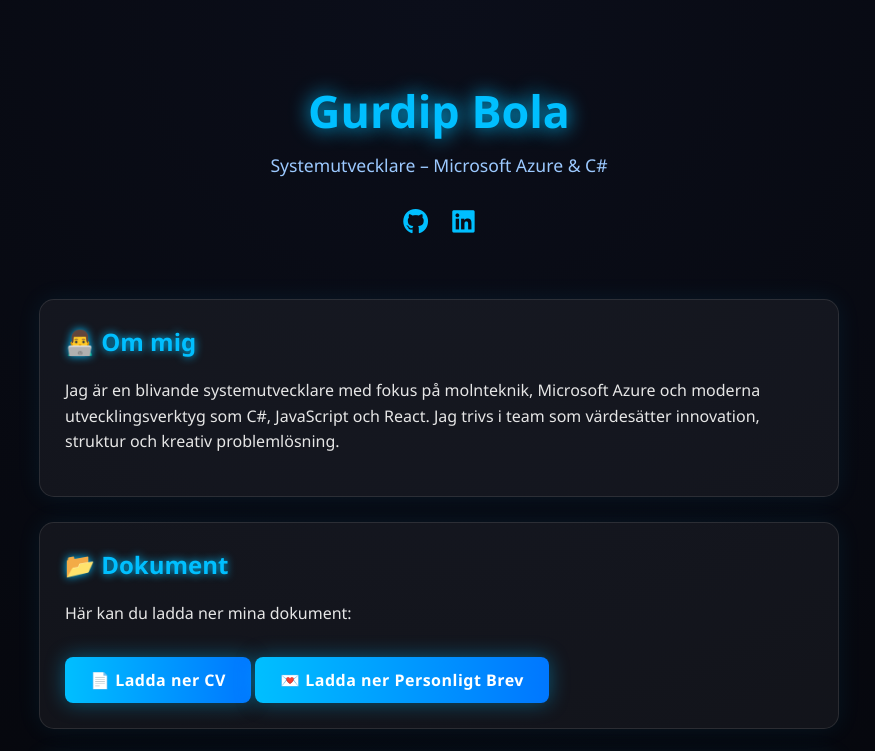
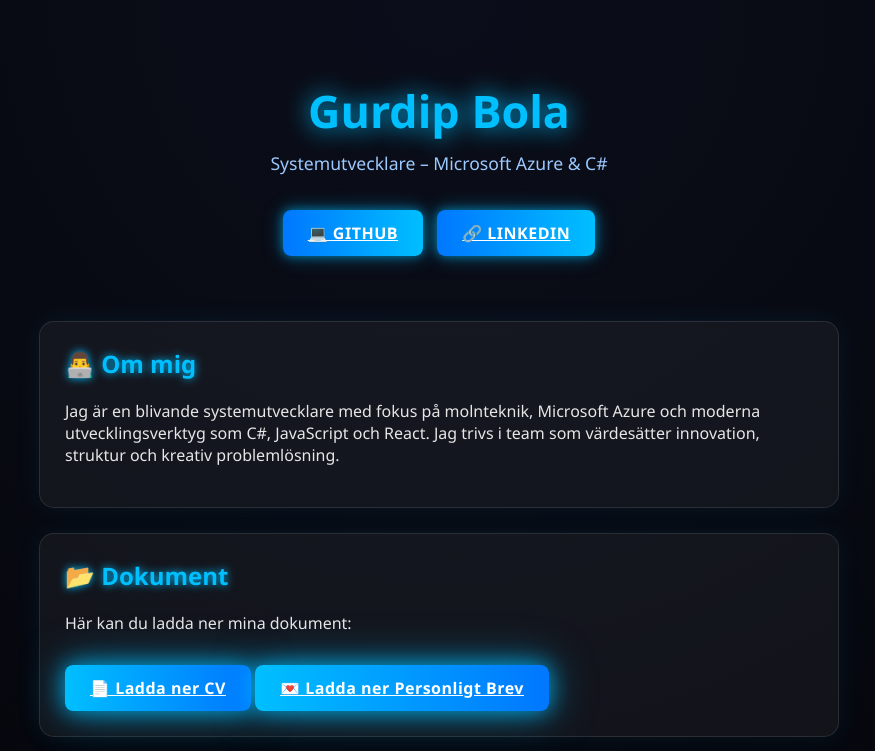
Before and after one commit to gurdip6/cv-pb--Gurdip-Bola, a plain HTML site: page index.html in a window 1280 px wide. Shown: the top 751 px of the page, without its empty margins (201-1076 px from the left). Drawn offline with Linux system fonts and the light colour scheme.

Commit message:
Refactor social links to styled buttons
Updated social links to use buttons with new styles.

```diff
--- a/index.html
+++ b/index.html
@@ -5,7 +5,6 @@
   <meta name="viewport" content="width=device-width, initial-scale=1">
   <title>Gurdip Bola – Portfolio</title>
   <style>
-    /* === GLOBAL STYLING === */
     body {
       margin: 0;
       font-family: 'Segoe UI', Tahoma, Geneva, Verdana, sans-serif;
@@ -20,8 +19,6 @@
       to { opacity: 1; transform: translateY(0); }
     }
 
-    a { text-decoration: none; }
-
     header {
       text-align: center;
       padding: 80px 20px 40px;
@@ -30,7 +27,7 @@
     header h1 {
       font-size: 2.8em;
       color: #00bfff;
-      text-shadow: 0 0 20px #00bfff;
+      text-shadow: 0 0 25px #00bfff;
       margin: 0;
     }
 
@@ -40,23 +37,38 @@
       font-size: 1.1em;
     }
 
-    /* Social Links */
-    .social-links {
-      margin-top: 25px;
+    /* === SOCIAL BUTTONS === */
+    .social-buttons {
+      margin-top: 30px;
     }
 
-    .social-links a {
+    .social-buttons a {
       display: inline-block;
-      margin: 0 10px;
-      font-size: 1.6em;
-      color: #00bfff;
+      background: linear-gradient(90deg, #0077ff, #00bfff);
+      color: white;
+      padding: 12px 25px;
+      margin: 5px;
+      border-radius: 8px;
+      font-weight: bold;
+      box-shadow: 0 0 15px rgba(0,191,255,0.4);
+      text-transform: uppercase;
+      letter-spacing: 0.5px;
       transition: all 0.3s ease;
+      animation: neonPulse 2.5s infinite ease-in-out;
     }
 
-    .social-links a:hover {
-      color: #33ccff;
-      text-shadow: 0 0 15px #00bfff;
-      transform: translateY(-2px);
+    .social-buttons a:hover {
+      transform: translateY(-3px) scale(1.05);
+      box-shadow: 0 0 35px rgba(0,191,255,0.9);
+    }
+
+    @keyframes neonPulse {
+      0%, 100% {
+        box-shadow: 0 0 10px rgba(0,191,255,0.5), 0 0 20px rgba(0,191,255,0.4);
+      }
+      50% {
+        box-shadow: 0 0 25px rgba(0,191,255,0.8), 0 0 50px rgba(0,191,255,0.6);
+      }
     }
 
     /* === MAIN SECTION === */
@@ -87,10 +99,6 @@
       margin-top: 0;
     }
 
-    p {
-      line-height: 1.6;
-    }
-
     .btn {
       display: inline-block;
       margin-top: 15px;
@@ -102,11 +110,12 @@
       font-weight: bold;
       letter-spacing: 0.5px;
       transition: all 0.3s ease;
+      animation: neonPulse 3s infinite ease-in-out;
     }
 
     .btn:hover {
-      transform: translateY(-2px);
-      box-shadow: 0 0 30px rgba(0, 191, 255, 0.8);
+      transform: translateY(-2px) scale(1.05);
+      box-shadow: 0 0 40px rgba(0, 191, 255, 0.8);
     }
 
     footer {
@@ -121,21 +130,15 @@
       .card { padding: 20px; }
     }
   </style>
-  <!-- Social Icons -->
-  <script src="https://kit.fontawesome.com/6b2a4f7bfa.js" crossorigin="anonymous"></script>
 </head>
 <body>
   <header>
     <h1>Gurdip Bola</h1>
     <p>Systemutvecklare – Microsoft Azure & C#</p>
 
-    <div class="social-links">
-      <a href="https://github.com/gurdip6" target="_blank" title="GitHub">
-        <i class="fab fa-github"></i>
-      </a>
-      <a href="https://www.linkedin.com/in/gurdip-bola-b82136217/" target="_blank" title="LinkedIn">
-        <i class="fab fa-linkedin"></i>
-      </a>
+    <div class="social-buttons">
+      <a href="https://github.com/gurdip6" target="_blank">💻 GitHub</a>
+      <a href="https://www.linkedin.com/in/gurdip-bola-b82136217/" target="_blank">🔗 LinkedIn</a>
     </div>
   </header>
 
```
